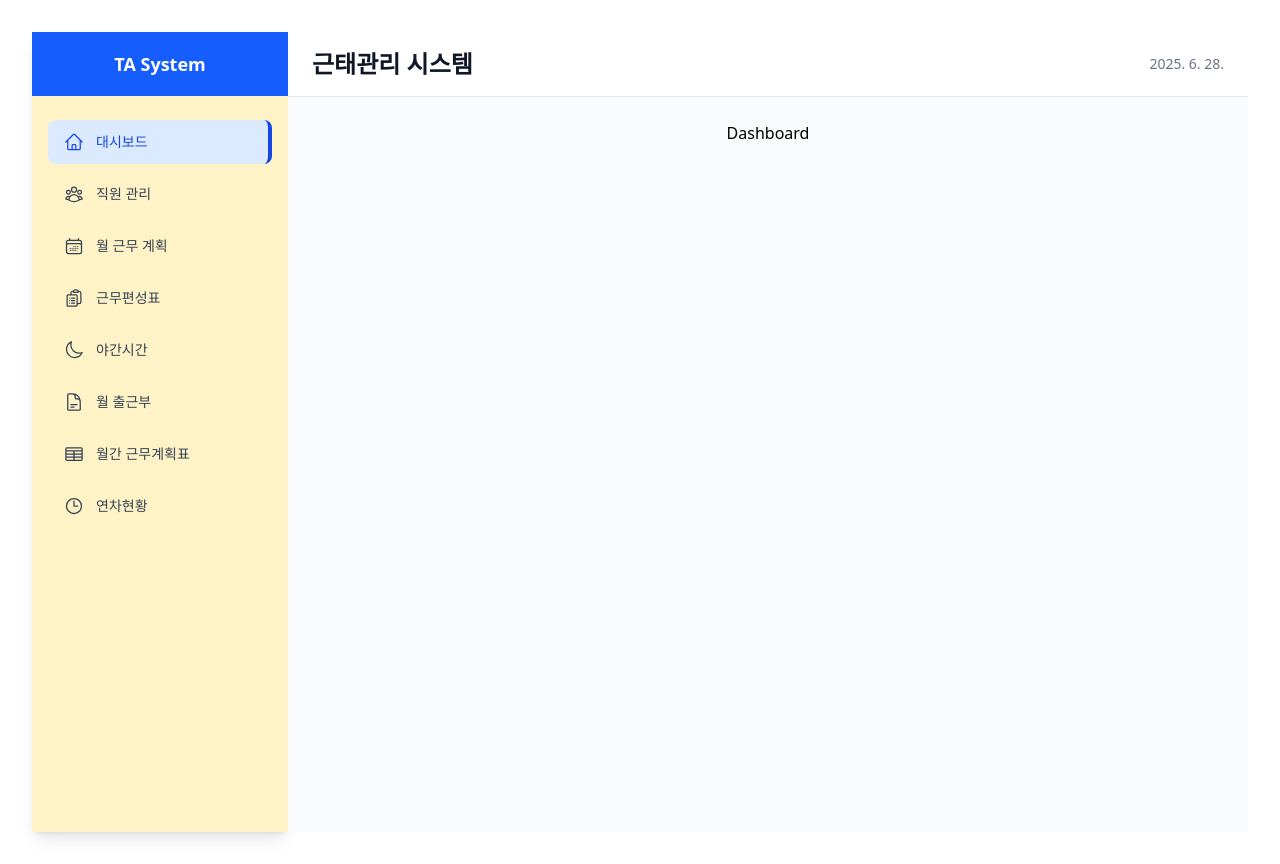
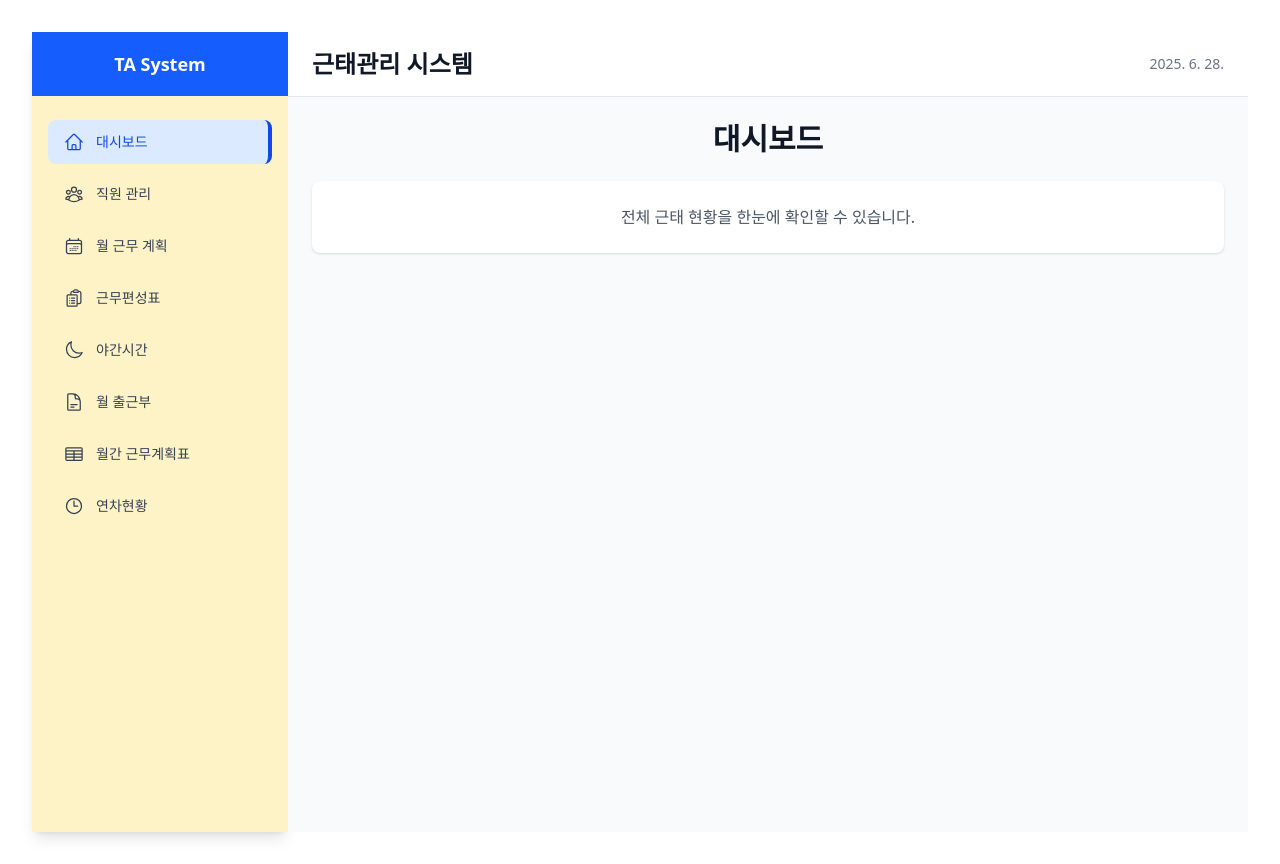
Before and after one commit to raw20/ta-system, a React (Vite) app: page / in a window 1280 px wide. Built offline with nearby package versions, Linux system fonts and the light colour scheme.

Commit message:
ui: 대시보드 페이지 기본 세팅

```diff
--- a/src/pages/Dashboard.tsx
+++ b/src/pages/Dashboard.tsx
@@ -1,5 +1,14 @@
-import React from "react";
+const Dashboard = () => {
+  return (
+    <div className="space-y-6">
+      <h2 className="text-3xl font-bold text-gray-900">대시보드</h2>
+      <div className="bg-white p-6 rounded-lg shadow">
+        <p className="text-gray-600">
+          전체 근태 현황을 한눈에 확인할 수 있습니다.
+        </p>
+      </div>
+    </div>
+  );
+};
 
-export default function Dashboard() {
-  return <div>Dashboard</div>;
-}
+export default Dashboard;
```
